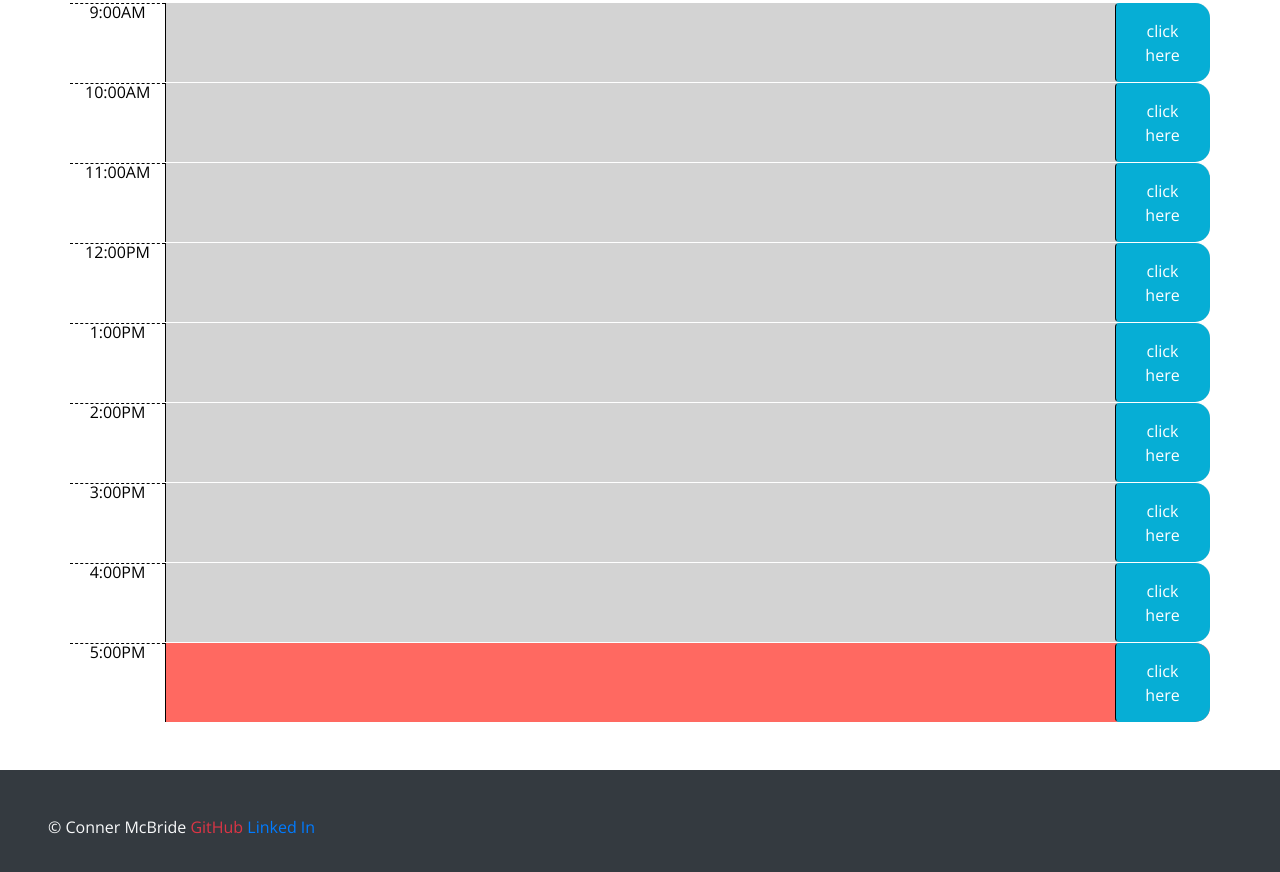
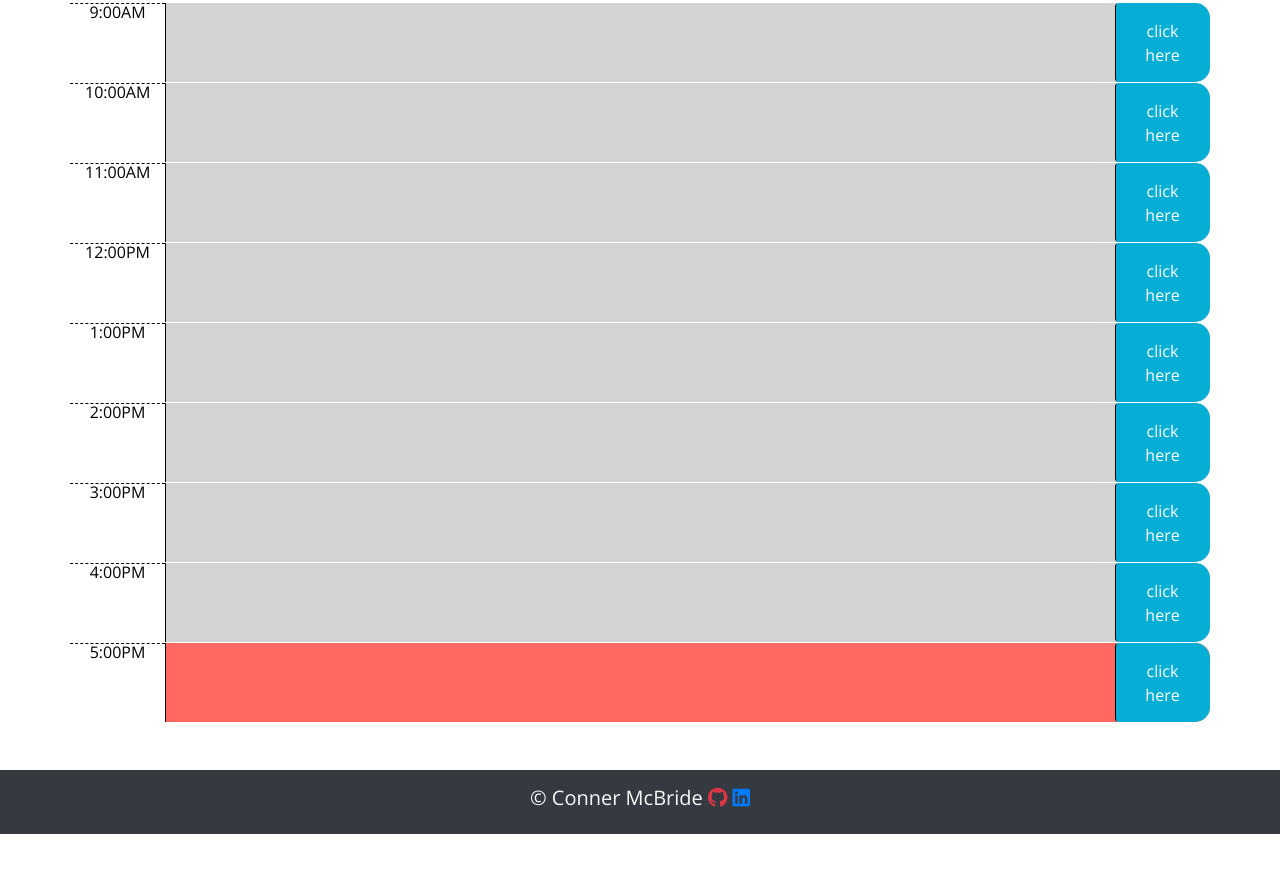
Before and after one commit to CGMcBride/Conner-s-Work-Day-Scheduler, a plain HTML site: page index.html in a window 1280 px wide. Shown: the part 334-1206 px from the top of the page. After the commit the page ends 1168 px from the top, so only its background shows below. Drawn offline with nearby package versions, Linux system fonts and the light colour scheme.

Commit message:
inlined style set for footer

```diff
--- a/index.html
+++ b/index.html
@@ -70,10 +70,11 @@
 
     </div>
 
-    <footer class="mt-5 bg-dark text-light p-5 ">
-        <h6>&copy; Conner McBride <a href="https://github.com/CGMcBride/Conner-s-Work-Day-Scheduler" target="_blank"
-                class="text-danger">GitHub</a> <a href="https://www.linkedin.com/in/conner-mcbride-0a50a7a2/"
-                target="_blank">Linked In</a></h6>
+    <footer style="text-align: center;" class="mt-5 bg-dark text-light p-3">
+        <h5>&copy; Conner McBride <a href="https://github.com/CGMcBride/Conner-s-Work-Day-Scheduler" target="_blank"
+                class="text-danger fab fa-github"></a> <a href="https://www.linkedin.com/in/conner-mcbride-0a50a7a2/"
+                target="_blank" class="fab fa-linkedin"></a>
+        </h5>
 
     </footer>
 
```
